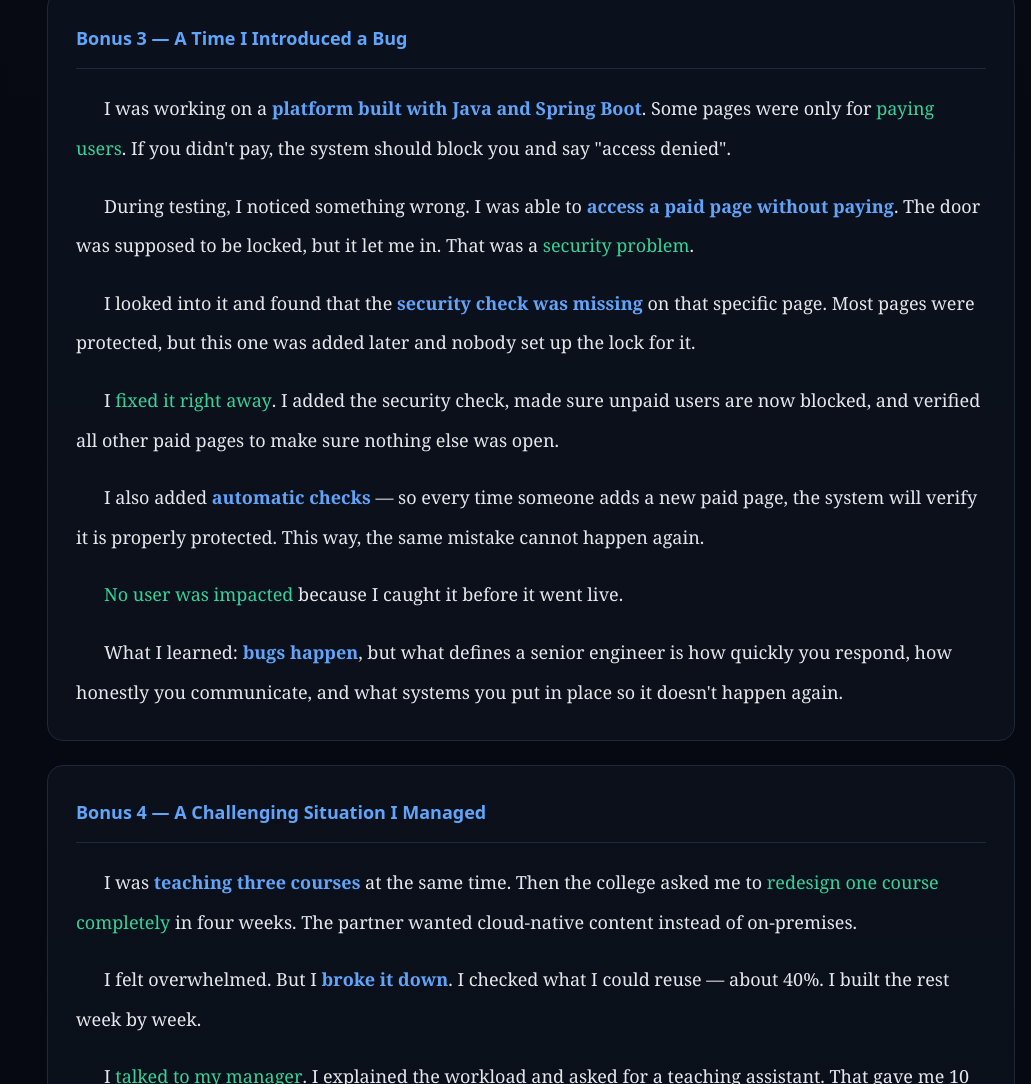
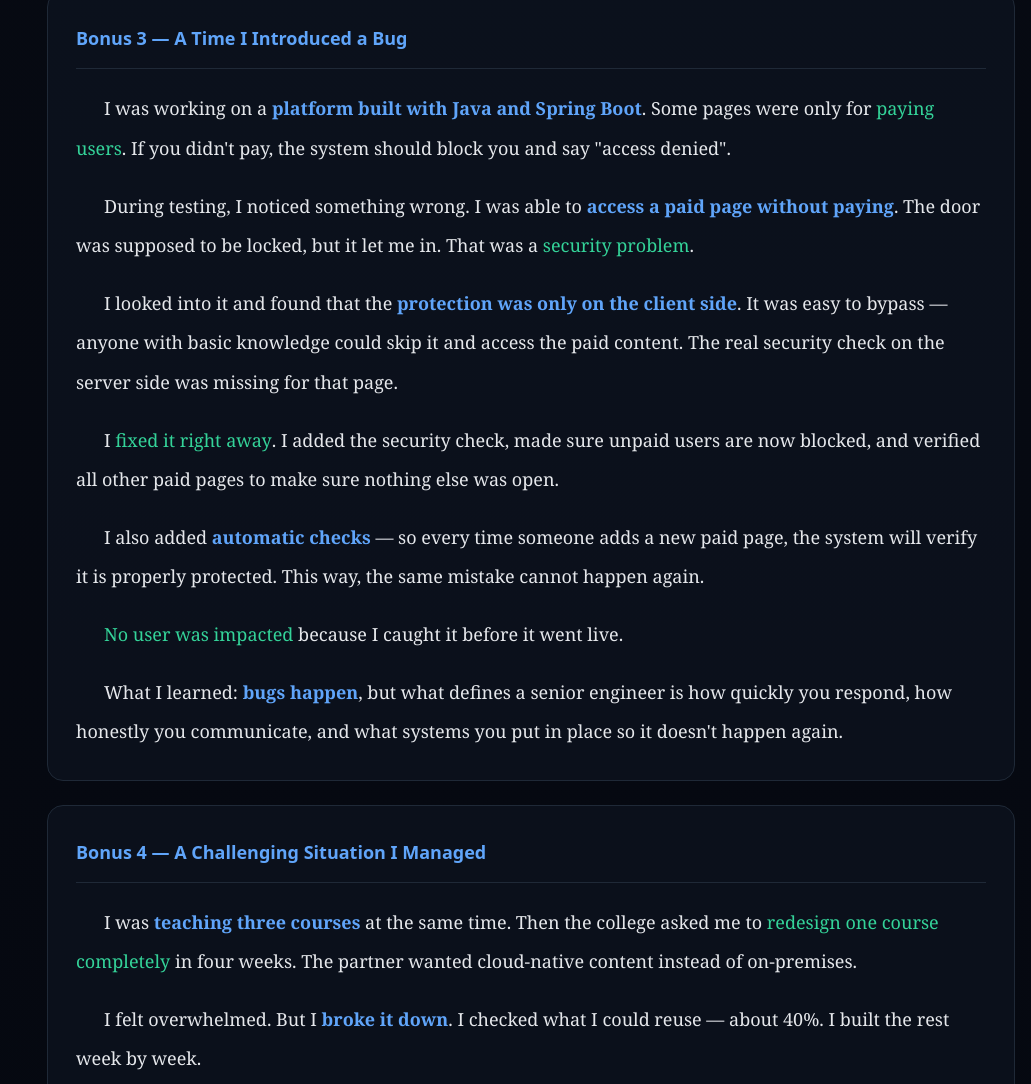
Before and after one commit to hrhouma2/revision-github, a plain HTML site: page my-introduction.html in a window 1280 px wide. Shown: the part 9618-10702 px from the top of the page, without its empty margins (249-1280 px from the left). Drawn offline with Linux system fonts and the light colour scheme.

Commit message:
Bonus 3: specify blocking was client-side only, easy to bypass

```diff
--- a/my-introduction.html
+++ b/my-introduction.html
@@ -378,7 +378,7 @@
         <div class="script">
           <p>I was working on a <span class="hl">platform built with Java and Spring Boot</span>. Some pages were only for <span class="kw">paying users</span>. If you didn't pay, the system should block you and say "access denied".</p>
           <p>During testing, I noticed something wrong. I was able to <span class="hl">access a paid page without paying</span>. The door was supposed to be locked, but it let me in. That was a <span class="kw">security problem</span>.</p>
-          <p>I looked into it and found that the <span class="hl">security check was missing</span> on that specific page. Most pages were protected, but this one was added later and nobody set up the lock for it.</p>
+          <p>I looked into it and found that the <span class="hl">protection was only on the client side</span>. It was easy to bypass — anyone with basic knowledge could skip it and access the paid content. The real security check on the server side was missing for that page.</p>
           <p>I <span class="kw">fixed it right away</span>. I added the security check, made sure unpaid users are now blocked, and verified all other paid pages to make sure nothing else was open.</p>
           <p>I also added <span class="hl">automatic checks</span> — so every time someone adds a new paid page, the system will verify it is properly protected. This way, the same mistake cannot happen again.</p>
           <p><span class="kw">No user was impacted</span> because I caught it before it went live.</p>
```
